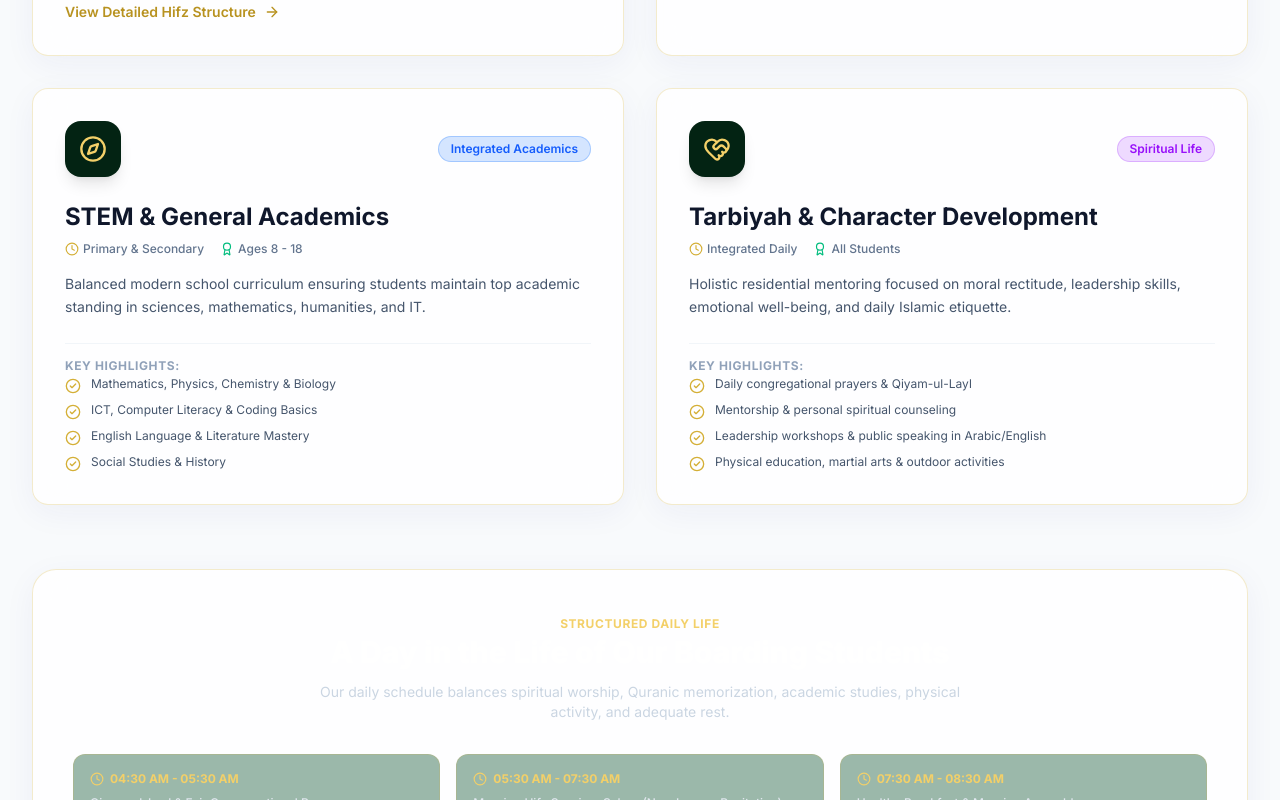
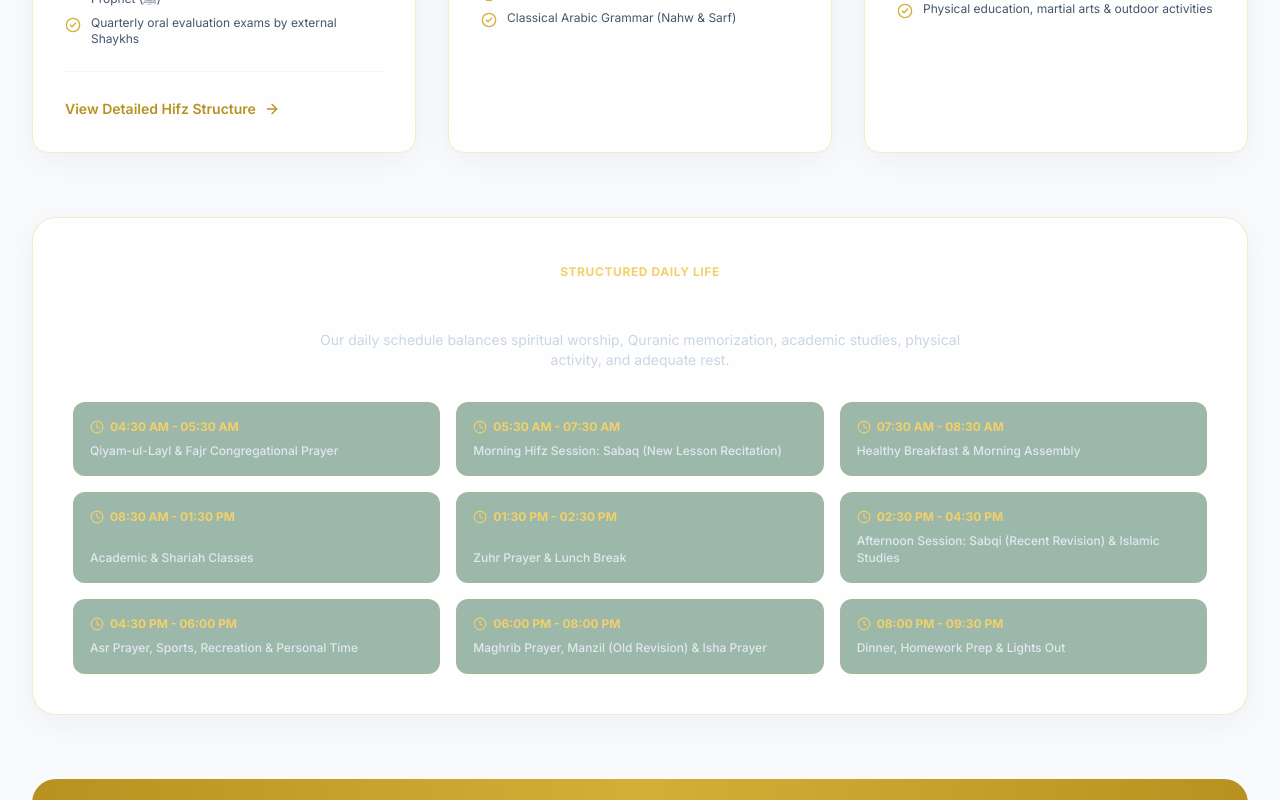
Before and after one commit to amadoujawo1/Quranic-boarding, a React (Vite) app in the folder frontend/: page /programmes in a window 1280 px wide. Shown: the part 880-1680 px from the top of the page. Built offline with nearby package versions, Linux system fonts and the light colour scheme.

Commit message:
Remove Integrated Academics STEM programme from Programmes page

```diff
--- a/frontend/src/pages/public/Programmes.tsx
+++ b/frontend/src/pages/public/Programmes.tsx
@@ -39,22 +39,6 @@ export const Programmes: React.FC = () => {
       ]
     },
     {
-      id: 'stem',
-      icon: Compass,
-      badge: 'Integrated Academics',
-      badgeColor: 'bg-blue-500/20 text-blue-600 dark:text-blue-400 border-blue-500/30',
-      title: 'STEM & General Academics',
-      duration: 'Primary & Secondary',
-      targetAge: 'Ages 8 - 18',
-      description: 'Balanced modern school curriculum ensuring students maintain top academic standing in sciences, mathematics, humanities, and IT.',
-      highlights: [
-        'Mathematics, Physics, Chemistry & Biology',
-        'ICT, Computer Literacy & Coding Basics',
-        'English Language & Literature Mastery',
-        'Social Studies & History'
-      ]
-    },
-    {
       id: 'tarbiyah',
       icon: HeartHandshake,
       badge: 'Spiritual Life',
@@ -76,7 +60,7 @@ export const Programmes: React.FC = () => {
     { time: '04:30 AM - 05:30 AM', activity: 'Qiyam-ul-Layl & Fajr Congregational Prayer' },
     { time: '05:30 AM - 07:30 AM', activity: 'Morning Hifz Session: Sabaq (New Lesson Recitation)' },
     { time: '07:30 AM - 08:30 AM', activity: 'Healthy Breakfast & Morning Assembly' },
-    { time: '08:30 AM - 01:30 PM', activity: 'STEM & General Academic Classes' },
+    { time: '08:30 AM - 01:30 PM', activity: 'Academic & Shariah Classes' },
     { time: '01:30 PM - 02:30 PM', activity: 'Zuhr Prayer & Lunch Break' },
     { time: '02:30 PM - 04:30 PM', activity: 'Afternoon Session: Sabqi (Recent Revision) & Islamic Studies' },
     { time: '04:30 PM - 06:00 PM', activity: 'Asr Prayer, Sports, Recreation & Personal Time' },
@@ -100,12 +84,12 @@ export const Programmes: React.FC = () => {
           Educational Programmes & Curriculum
         </h1>
         <p className="text-slate-600 dark:text-slate-300 text-base md:text-lg leading-relaxed">
-          Discover our balanced educational tracks combining intensive Quranic memorization, authentic Shariah knowledge, modern STEM academics, and character development.
+          Discover our balanced educational tracks combining intensive Quranic memorization, authentic Shariah knowledge, academic studies, and character development.
         </p>
       </motion.div>
 
       {/* Main Programmes Grid */}
-      <div className="grid grid-cols-1 md:grid-cols-2 gap-8">
+      <div className="grid grid-cols-1 md:grid-cols-3 gap-8">
         {mainProgrammes.map((prog, index) => {
           const Icon = prog.icon;
           return (
```
Also changed, not shown: 5 other files (tests, documents, lock files or other folders).
